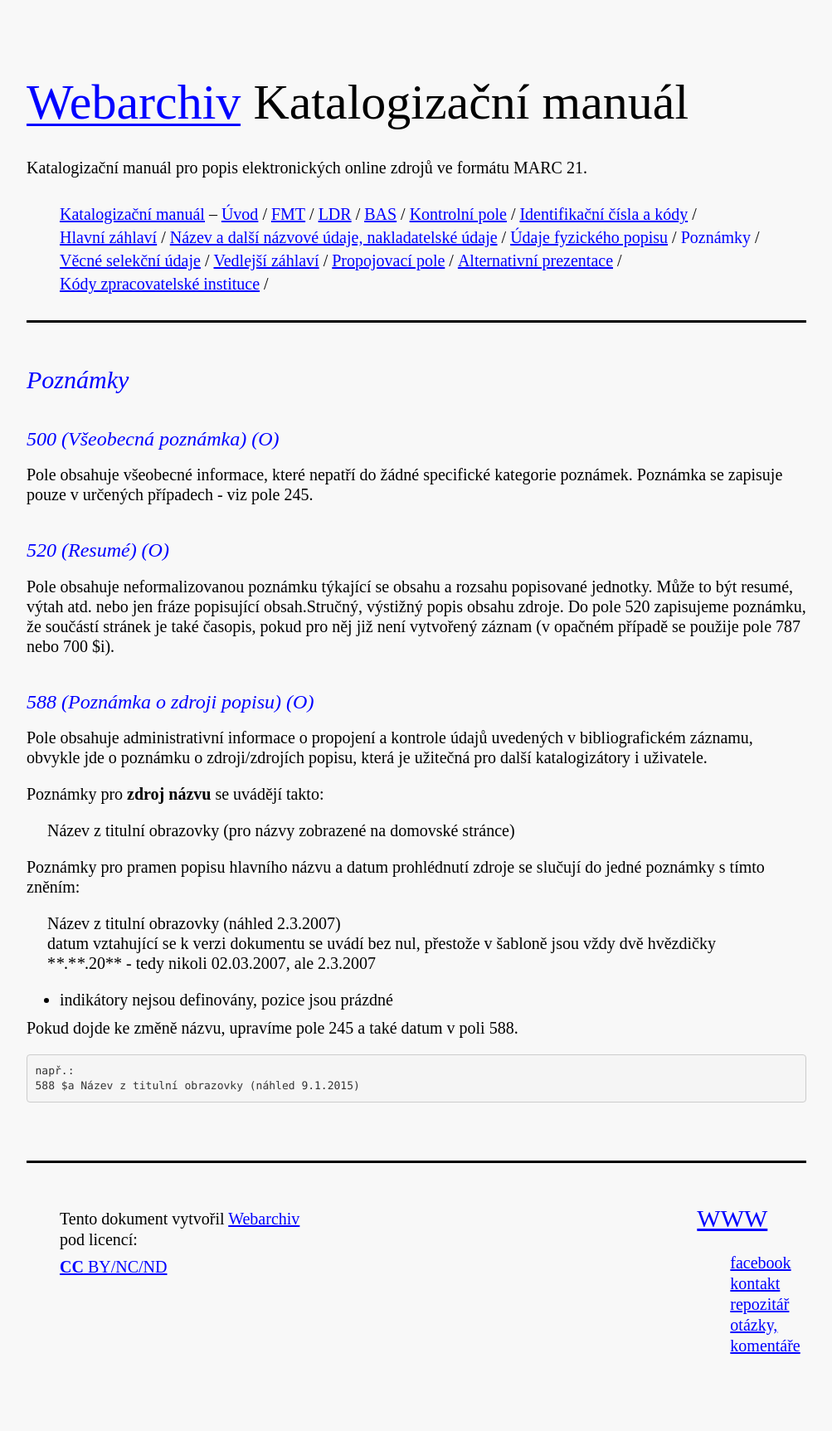
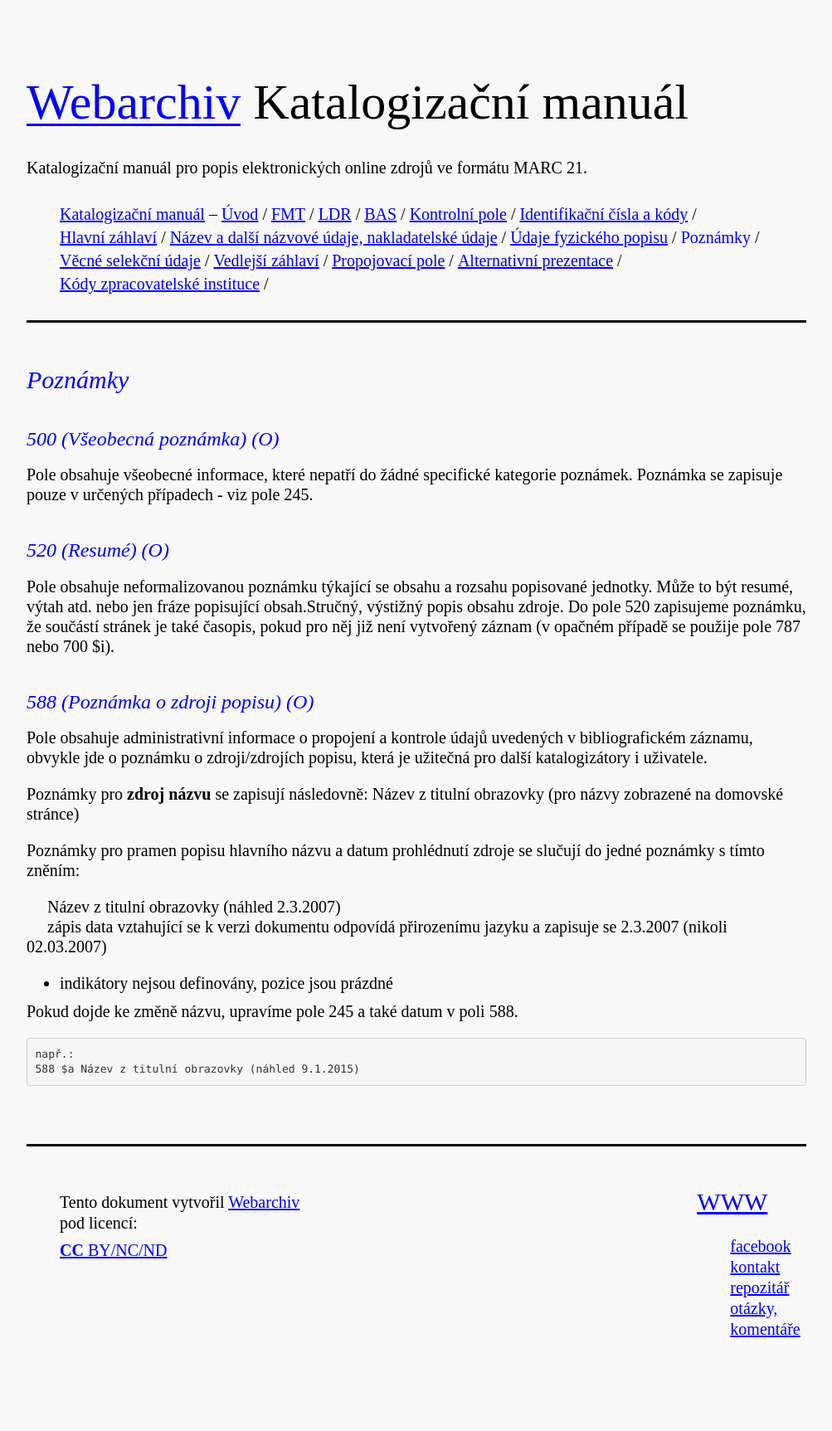
Before and after one commit to WebarchivCZ/katalogizacni-manual, a Jekyll site: the page built from _posts/2017-06-18-Poznamky.md, in a window 1280 px wide. Shown: the whole page at 83% size, without its empty margins (138-1141 px from the left). Built offline with Jekyll 4.4.1, drawn with Linux system fonts in a browser that asks for light colours.

Commit message:
poznámky - zápis data

```diff
--- a/_posts/2017-06-18-Poznamky.md
+++ b/_posts/2017-06-18-Poznamky.md
@@ -19,15 +19,12 @@
 Pole obsahuje administrativní informace o propojení a kontrole údajů uvedených v bibliografickém záznamu, obvykle jde o poznámku o zdroji/zdrojích popisu, která je
 užitečná pro další katalogizátory i uživatele.
 
-Poznámky pro **zdroj názvu** se uvádějí takto:
-
-&nbsp;&nbsp;&nbsp;&nbsp; Název z titulní obrazovky (pro názvy zobrazené na domovské stránce)
+Poznámky pro **zdroj názvu** se zapisují následovně: Název z titulní obrazovky (pro názvy zobrazené na domovské stránce)
 
 Poznámky pro pramen popisu hlavního názvu a datum prohlédnutí zdroje se slučují do jedné poznámky s tímto zněním:
 
 &nbsp;&nbsp;&nbsp;&nbsp; Název z titulní obrazovky (náhled 2.3.2007)
-&nbsp;&nbsp;&nbsp;&nbsp; datum vztahující se k verzi dokumentu se uvádí bez nul, přestože v šabloně jsou vždy dvě hvězdičky
-&nbsp;&nbsp;&nbsp;&nbsp; \**\**.\**\**.20** - tedy nikoli 02.03.2007, ale 2.3.2007
+&nbsp;&nbsp;&nbsp;&nbsp; zápis data vztahující se k verzi dokumentu odpovídá přirozenímu jazyku a zapisuje se 2.3.2007 (nikoli 02.03.2007)
 
 
 * indikátory nejsou definovány, pozice jsou prázdné
```
Also changed, not shown: _posts/2017-06-27-uvod.md (+1 -3 lines).
